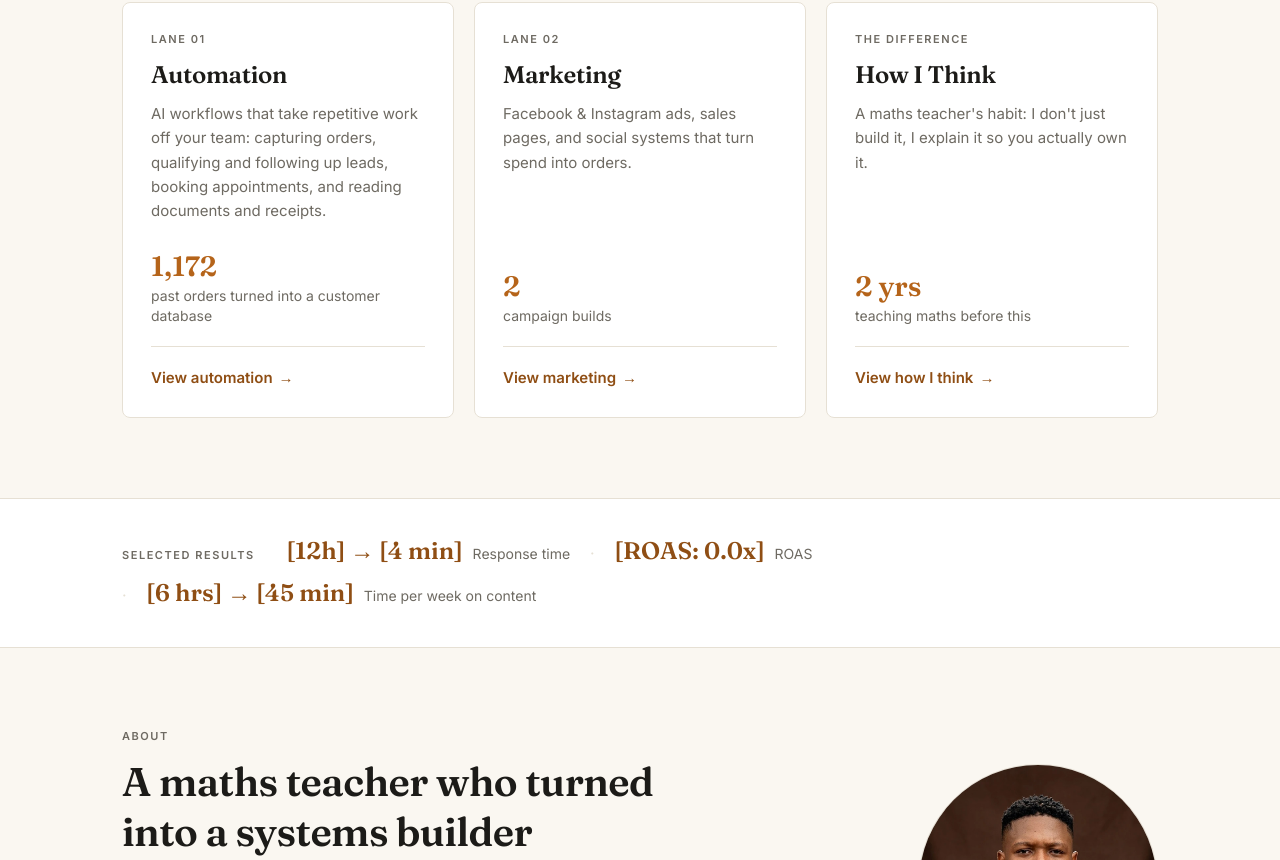
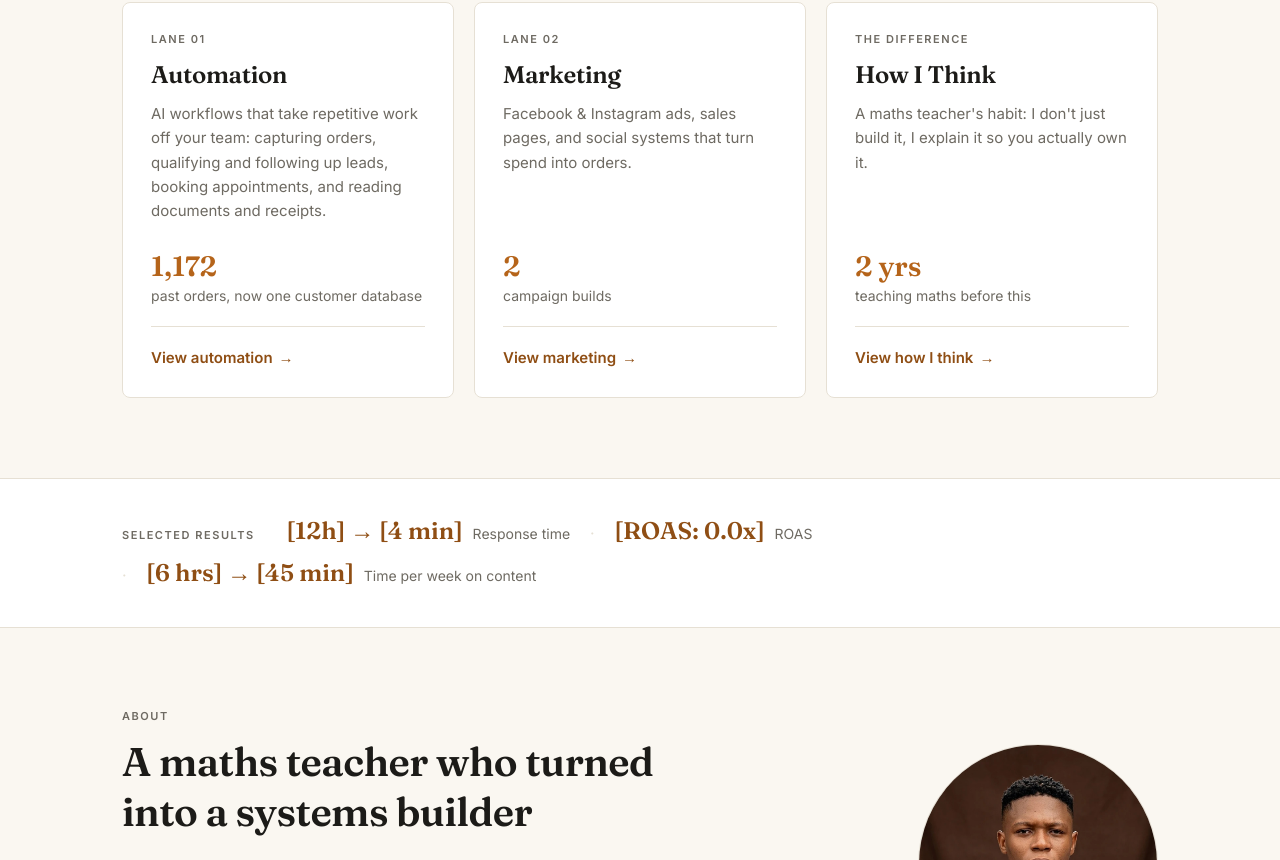
Before and after one commit to Daniel-Awobodu/portfolio, a Next.js app: page / in a window 1280 px wide. Shown: the part 1106-1966 px from the top of the page. Built offline with nearby package versions, Linux system fonts and the light colour scheme.

Commit message:
Shorten the Automation stat label so the three card stats align
Co-Authored-By: Claude Opus 5.5 <noreply@anthropic.com>
Claude-Session: https://claude.ai/code/session_01SAuMeFE8FgAjsUEQ2265CG

```diff
--- a/app/page.tsx
+++ b/app/page.tsx
@@ -96,7 +96,7 @@ export default function HomePage() {
             title="Automation"
             description={LANES.automation.description}
             stat="1,172"
-            statLabel="past orders turned into a customer database"
+            statLabel="past orders, now one customer database"
             href="/automation"
             linkLabel="View automation"
           />
```
